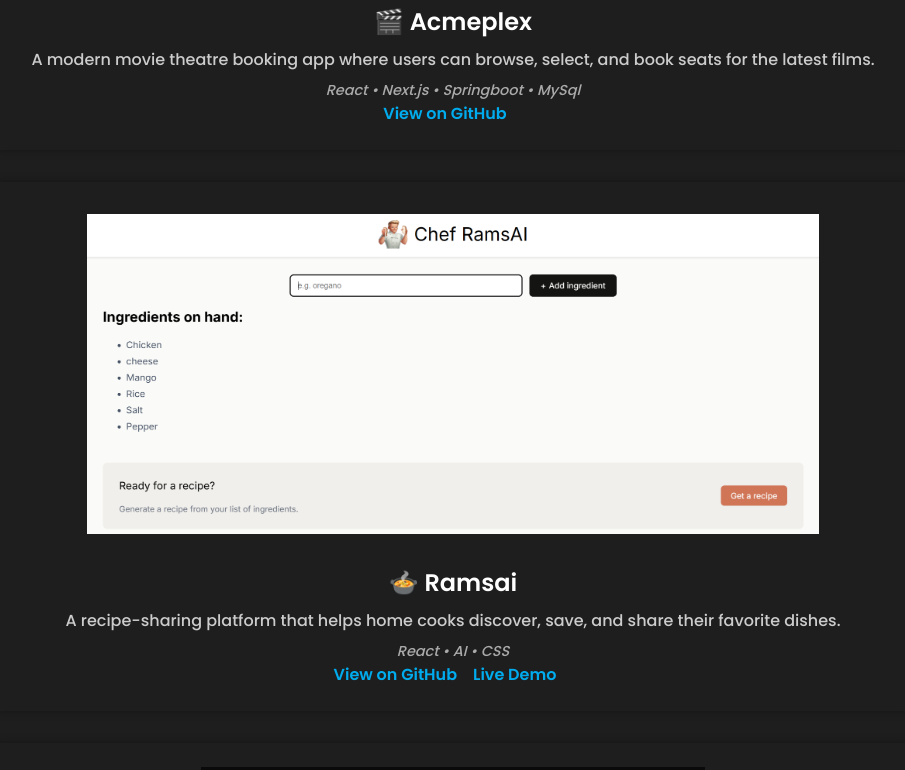
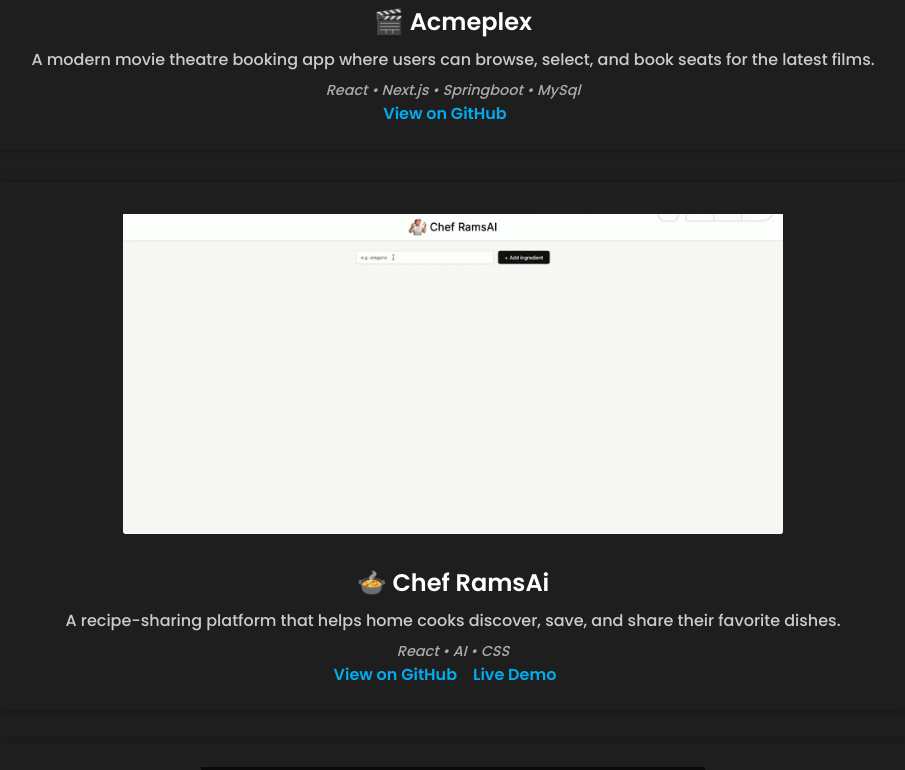
Before and after one commit to pbrar17/portfolio, a React (Create React App) app: page / in a window 1280 px wide. Shown: the part 2908-3678 px from the top of the page, without its empty margins (187-1092 px from the left). Built offline with nearby package versions, Linux system fonts and the light colour scheme.

Commit message:
Added Gifs for project image for 3 projects, making it more appealing

```diff
--- a/src/components/Works/works.js
+++ b/src/components/Works/works.js
@@ -1,7 +1,7 @@
 import React from 'react';
 import './works.css';
-import Portfolio1 from '../../assets/acmeplex.png';
-import Portfolio2 from '../../assets/ramsai.png';
+import Portfolio1 from '../../assets/acmeplex-ezgif.com-optimize.gif';
+import Portfolio2 from '../../assets/ramsai.gif';
 import Portfolio3 from '../../assets/bet.png';
 import Portfolio4 from '../../assets/byteBuddy.gif';
 
@@ -46,7 +46,7 @@ const Works = () => {
                 {/* Ramsai */}
                 <div className="projectCard">
                     <img src={Portfolio2} alt="Ramsai Project" className="worksImg" />
-                    <h3 className="projectTitle">🍲 Ramsai</h3>
+                    <h3 className="projectTitle">🍲 Chef RamsAi</h3>
                     <p className="projectDesc">
                         A recipe-sharing platform that helps home cooks discover, save, and share their favorite dishes.
                     </p>
```
Also changed, not shown: src/assets/ramsai.gif (added), 1 other file (tests, documents, lock files or other folders).
